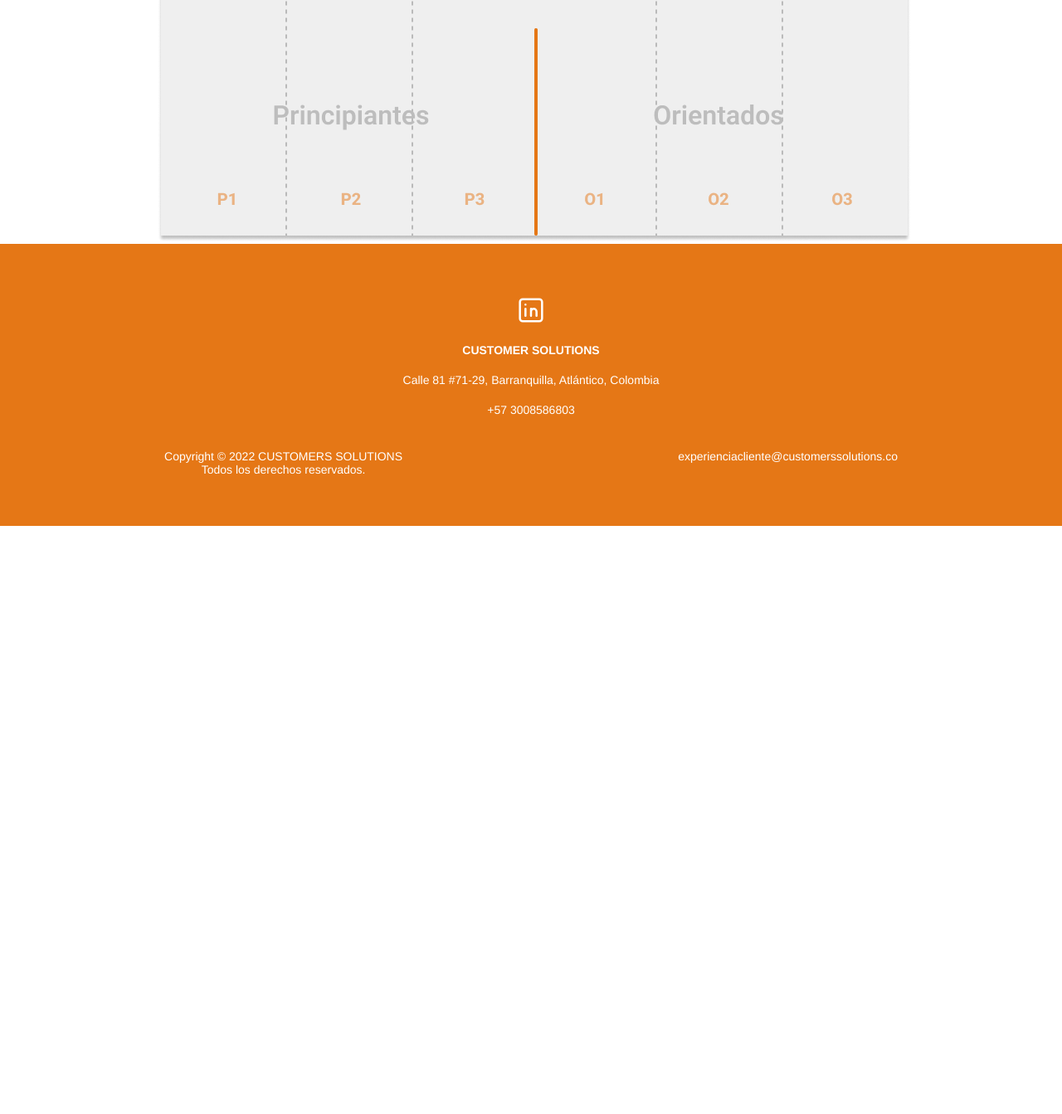
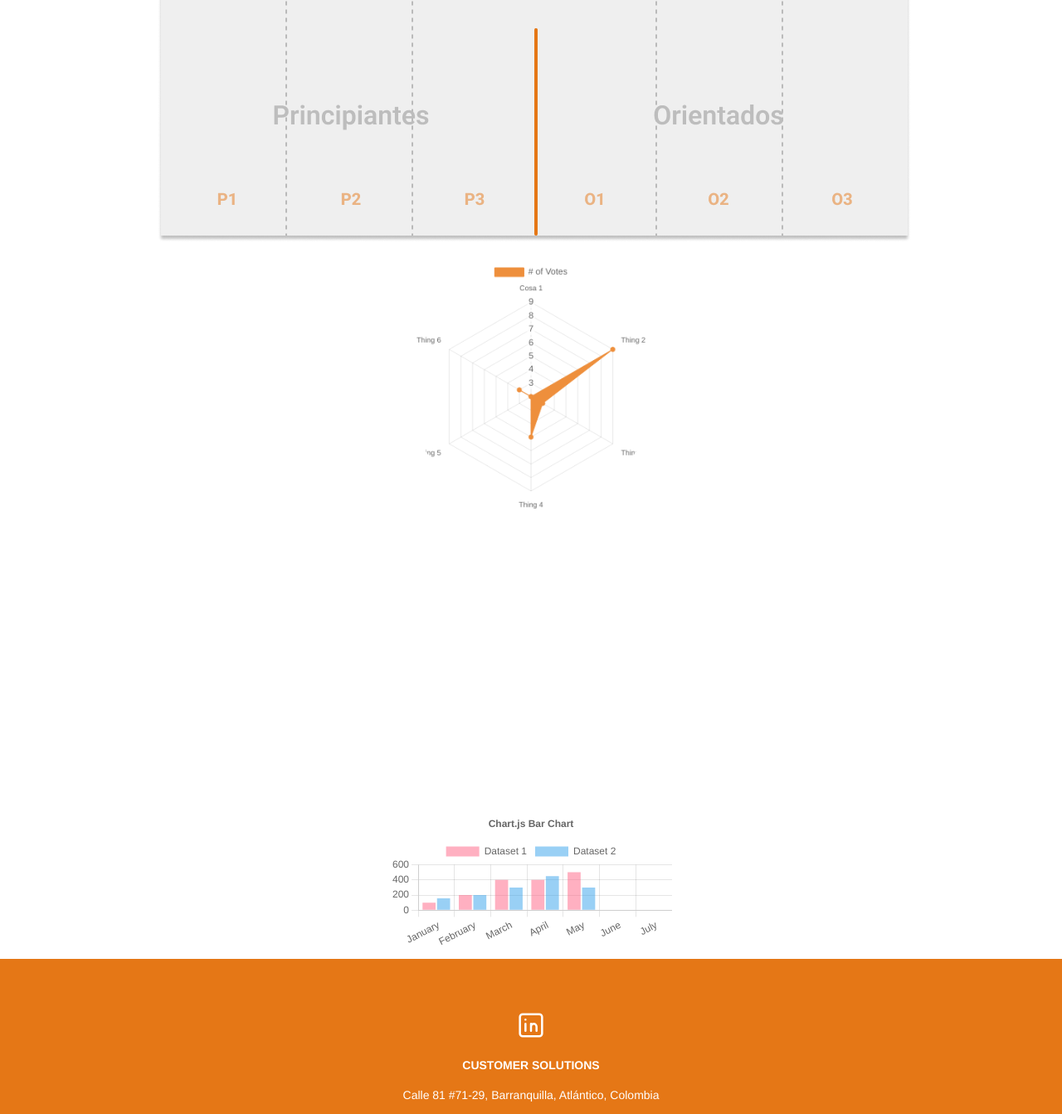
Before and after one commit to Hernan1ro/customer-solutions-website, a Next.js app: page /diagnostico in a window 1280 px wide. Shown: the part 3066-4409 px from the top of the page at 83% size. Before the commit the page ends 3700 px from the top, so only its background shows below. Built offline with nearby package versions, Linux system fonts and the light colour scheme.

Commit message:
transforming charts format to appear in the document

```diff
--- /dev/null
+++ b/Components/BarChart.js
@@ -0,0 +1,55 @@
+import React from "react";
+import {
+  Chart as ChartJS,
+  CategoryScale,
+  LinearScale,
+  BarElement,
+  Title,
+  Tooltip,
+  Legend,
+} from "chart.js";
+import { Bar } from "react-chartjs-2";
+
+ChartJS.register(
+  CategoryScale,
+  LinearScale,
+  BarElement,
+  Title,
+  Tooltip,
+  Legend
+);
+
+export const options = {
+  responsive: true,
+  plugins: {
+    legend: {
+      position: "top",
+    },
+    title: {
+      display: true,
+      text: "Chart.js Bar Chart",
+    },
+  },
+};
+
+const labels = ["January", "February", "March", "April", "May", "June", "July"];
+
+export const data = {
+  labels,
+  datasets: [
+    {
+      label: "Dataset 1",
+      data: [100, 200, 400, 400, 500],
+      backgroundColor: "rgba(255, 99, 132, 0.5)",
+    },
+    {
+      label: "Dataset 2",
+      data: [156, 200, 300, 450, 300],
+      backgroundColor: "rgba(53, 162, 235, 0.5)",
+    },
+  ],
+};
+
+export function BarChart() {
+  return <Bar options={options} data={data} />;
+}
--- /dev/null
+++ b/Components/RadarChart.js
@@ -0,0 +1,36 @@
+import {
+  Chart as ChartJS,
+  RadialLinearScale,
+  PointElement,
+  LineElement,
+  Filler,
+  Tooltip,
+  Legend,
+} from "chart.js";
+import { Radar } from "react-chartjs-2";
+
+ChartJS.register(
+  RadialLinearScale,
+  PointElement,
+  LineElement,
+  Filler,
+  Tooltip,
+  Legend
+);
+
+export const data = {
+  labels: ["Cosa 1", "Thing 2", "Thing 3", "Thing 4", "Thing 5", "Thing 6"],
+  datasets: [
+    {
+      label: "# of Votes",
+      data: [2, 9, 3, 5, 2, 3],
+      backgroundColor: "#ee8f3c",
+      borderColor: "#ee8f3c",
+      borderWidth: 1,
+    },
+  ],
+};
+
+export function RadarChart() {
+  return <Radar data={data} />;
+}
--- a/containers/Report.js
+++ b/containers/Report.js
@@ -1,5 +1,7 @@
 import { IndexReport } from "../Components/IndexReport";
 import styles from "../styles/containers/report.module.css";
+import { RadarChart } from "../Components/RadarChart";
+import { BarChart } from "../Components/BarChart";
 
 export const Report = () => {
   return (
@@ -35,6 +37,13 @@ export const Report = () => {
           alt="logo"
         />
       </div>
+      <div className={styles.radarChart_container}>
+        <div id="radar">
+          <RadarChart />
+          <img id="chart_img" alt="chart_png" />
+        </div>
+        <BarChart />
+      </div>
     </section>
   );
 };
--- a/package.json
+++ b/package.json
@@ -22,6 +22,7 @@
     "next": "12.1.6",
     "next-redux-wrapper": "^7.0.5",
     "react": "18.1.0",
+    "react-chartjs-2": "^4.3.1",
     "react-circular-progressbar": "^2.1.0",
     "react-dom": "18.1.0",
     "react-move": "^6.5.0",
--- a/pages/diagnostico.js
+++ b/pages/diagnostico.js
@@ -1,4 +1,4 @@
-import { useState } from "react";
+import { useEffect, useState } from "react";
 import styles from "../styles/pages/diagnostico.module.css";
 import "react-circular-progressbar/dist/styles.css";
 import html2canvas from "html2canvas";
@@ -121,13 +121,25 @@ export default function Diagnostico(props) {
         scale: scale,
       },
       callback: function (doc) {
-        doc.output("dataurlnewwindow", {
-          filename: "Evaluación_360-Customer_solutions.pdf",
-        });
+        // doc.output("dataurlnewwindow", {
+        //   filename: "Evaluación_360-Customer_solutions.pdf",
+        // });
+
         doc.save("Evaluación_360-Customer_solutions.pdf");
       },
     });
   }
+
+  // ------------transforms a canva element to a png image -------------- //
+  useEffect(() => {
+    let img = document.querySelector("#chart_img");
+    let canvas = document.querySelector("#radar canvas");
+    var dataURL = canvas.toDataURL();
+    img.src = dataURL;
+    // setTimeout(() => {
+    //   canvas.remove();
+    // }, 1000);
+  }, []);
 
   return (
     <Layout page="Diagnóstico 360°">
--- a/styles/containers/report.module.css
+++ b/styles/containers/report.module.css
@@ -73,3 +73,18 @@
   top: 2rem;
   right: 30rem;
 }
+
+.radarChart_container {
+  background-color: var(--white);
+}
+
+.radarChart_container div {
+  width: 100%;
+  max-width: 50rem;
+  margin: 0 auto;
+}
+
+.radarChart_container div canvas {
+  border-radius: 50%;
+  padding: 2rem;
+}
```
Also changed, not shown: 1 other file (tests, documents, lock files or other folders).
